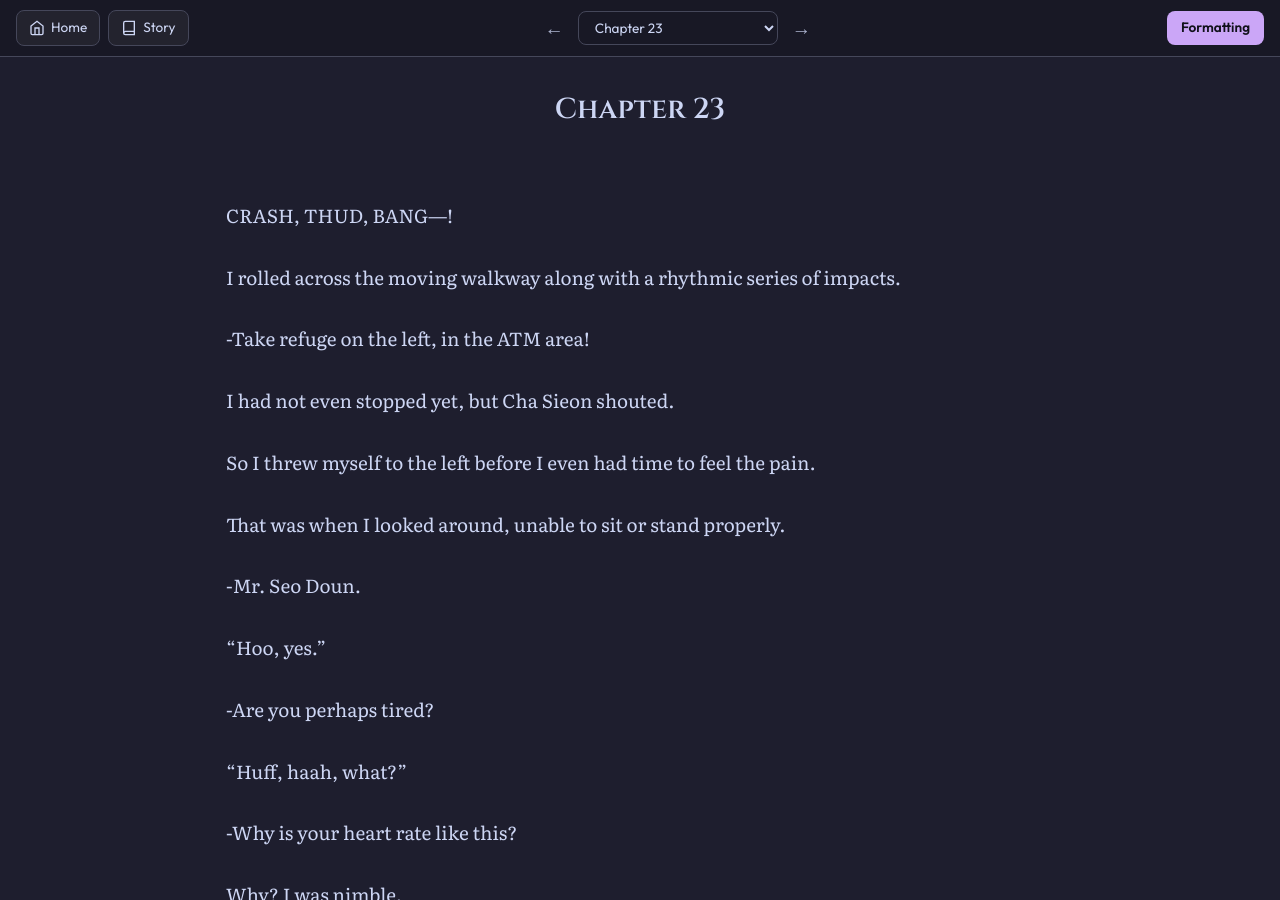
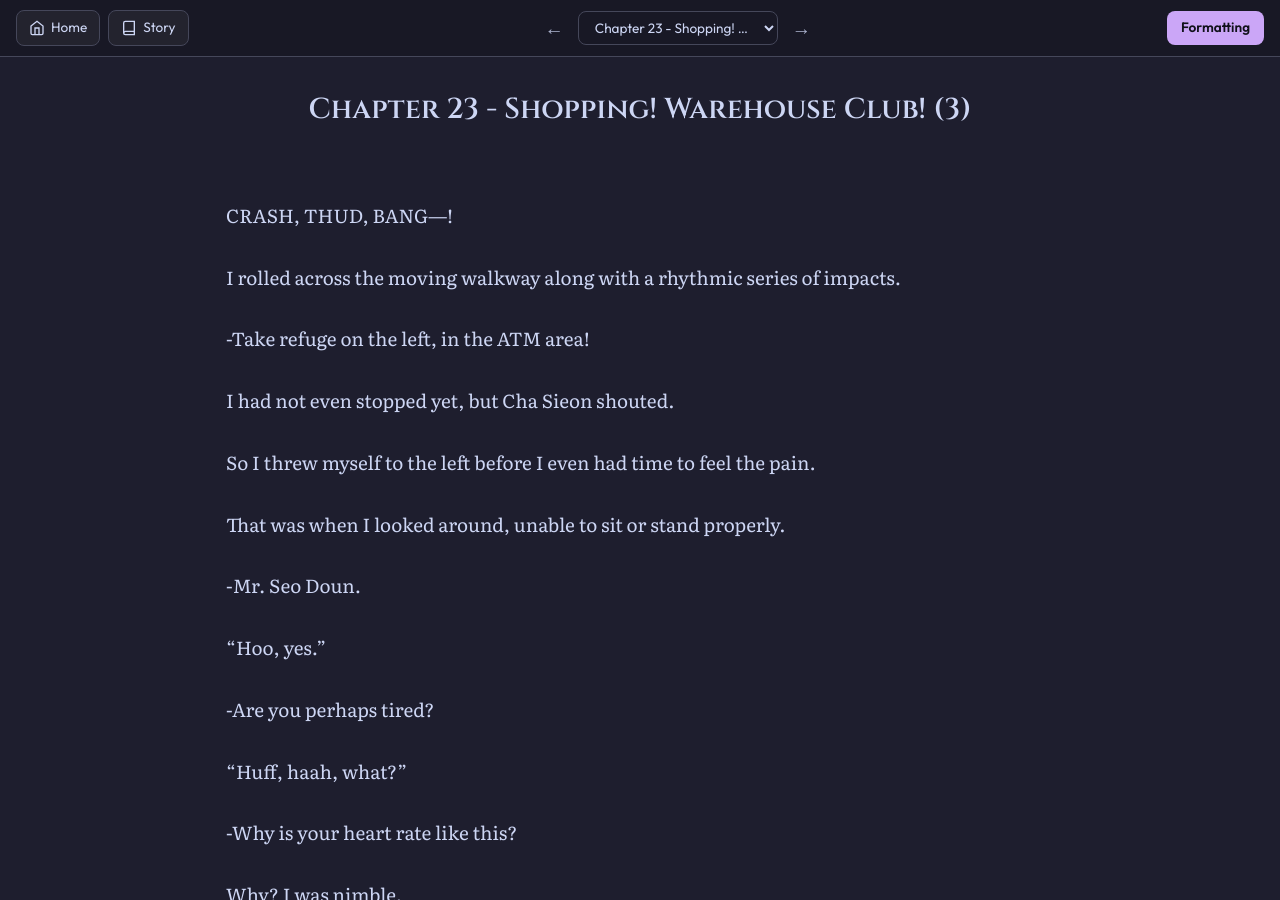
Before and after one commit to soleumn/soleumn.github.io, a Jekyll site: the page built from _chapters/esg/ch23.md, in a window 1280 px wide and 900 px high. Built offline with Jekyll 4.4.1, drawn with Linux system fonts in a browser that asks for light colours; comment, search, counter and statistics services are not loaded.

Commit message:
Update ch23.md

```diff
--- a/_chapters/esg/ch23.md
+++ b/_chapters/esg/ch23.md
@@ -1,5 +1,5 @@
 ---
-title: "Chapter 23"
+title: "Chapter 23 - Shopping! Warehouse Club! (3)"
 categories: esg
 capitulo: 23
 ---
```
